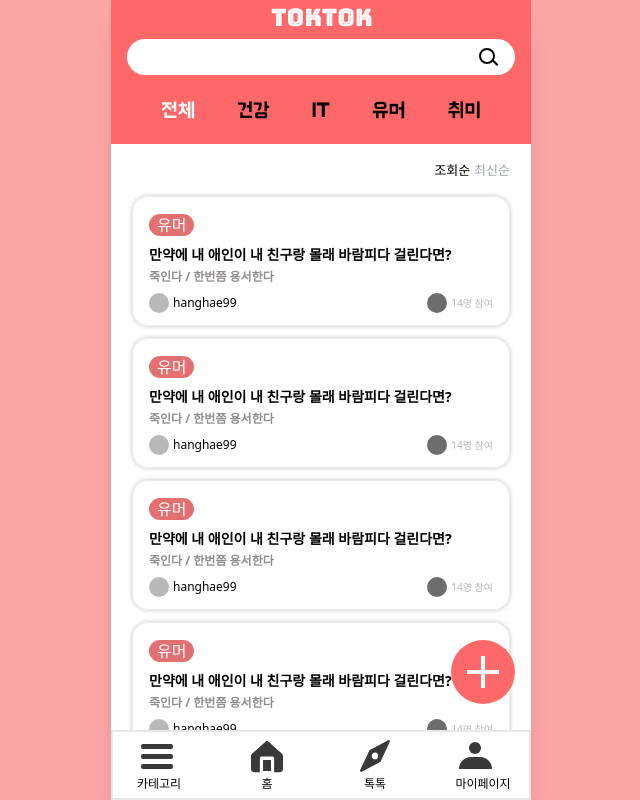
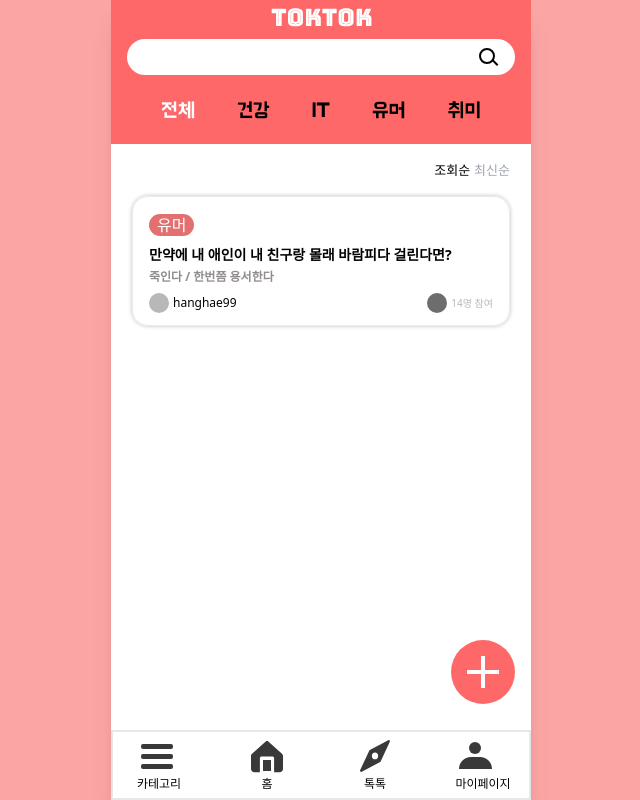
Before and after one commit to side-project-for-develop/frontend, a Next.js app: page /posts in a window 1280 px wide. Shown: the whole page, without its empty margins (319-959 px from the left). Built offline with nearby package versions, Linux system fonts and the light colour scheme.

Commit message:
feat: 네비게이션 to detail slug

```diff
--- /dev/null
+++ b/src/app/posts/[slug]/page.tsx
@@ -0,0 +1,11 @@
+"use client";
+
+const Page = () => {
+  return (
+    <div className="relative flex flex-col items-center gap-6 min-h-screen overflow-hidden sm:gap-4">
+      dd
+    </div>
+  );
+};
+
+export default Page;
--- a/src/app/posts/page.tsx
+++ b/src/app/posts/page.tsx
@@ -4,6 +4,7 @@ import Logo_H_W from "@/assets/logo_horizontal_white.svg";
 import AddPostComponent from "@/components/Common/AddPostComponent";
 import SearchIcon from "@/assets/search.svg";
 import { useState } from "react";
+import { useRouter } from "next/navigation";
 
 type Category = "전체" | "건강" | "IT" | "유머" | "취미";
 type Sorting = "조회순" | "최신순";
@@ -11,6 +12,7 @@ const categories: Category[] = ["전체", "건강", "IT", "유머", "취미"];
 const sorts: Sorting[] = ["조회순", "최신순"];
 
 const Page = () => {
+  const router = useRouter();
   const [selectedCategory, setSelectedCategory] = useState<string>("전체");
   const [selectedSort, setSelectedSort] = useState<string>("조회순");
   const renderFunction = (value: string, type: "category" | "sort") => {
@@ -38,6 +40,10 @@ const Page = () => {
         {value}
       </div>
     );
+  };
+
+  const onDetailNavigator = () => {
+    router.push("/posts/5");
   };
 
   return (
@@ -75,196 +81,10 @@ const Page = () => {
       {/* Cards */}
       <div className=" w-[100%] flex flex-col items-center mb-[80px]">
         {/* Card */}
-        <div className="w-[90%] flex flex-col w-30 border border-[#eceaea] rounded-2xl mt-3 shadow-postBox pb-3 cursor-pointer">
-          {/* Category */}
-          <div className="mx-4 mt-4">
-            <span className="bg-[#E37070] text-white px-2 rounded-xl ">
-              유머
-            </span>
-          </div>
-          {/* Title */}
-          <div className="text-sm font-bold mx-4 mt-2 mb-1">
-            만약에 내 애인이 내 친구랑 몰래 바람피다 걸린다면?
-          </div>
-          {/* Subtitle */}
-          <div className="text-xs text-[#918d8d] font-bold mx-4">
-            죽인다 / 한번쯤 용서한다
-          </div>
-          {/* User Profile, Name         How many people joined */}
-          <div className="flex justify-between mx-4 mt-2">
-            <div className="flex gap-1 items-center">
-              <div className="bg-[#B8B8B8] w-5 h-5 rounded-full" />
-              <div className="text-xs">hanghae99</div>
-            </div>
-            <div className="flex gap-1 items-center">
-              <div className="bg-[#6e6d6d] w-5 h-5 rounded-full" />
-              <div className="text-[10px] text-[#B8B8B8]">14명 참여</div>
-            </div>
-          </div>
-        </div>
-        <div className="w-[90%] flex flex-col w-30 border border-[#eceaea] rounded-2xl mt-3 shadow-postBox pb-3 cursor-pointer">
-          {/* Category */}
-          <div className="mx-4 mt-4">
-            <span className="bg-[#E37070] text-white px-2 rounded-xl ">
-              유머
-            </span>
-          </div>
-          {/* Title */}
-          <div className="text-sm font-bold mx-4 mt-2 mb-1">
-            만약에 내 애인이 내 친구랑 몰래 바람피다 걸린다면?
-          </div>
-          {/* Subtitle */}
-          <div className="text-xs text-[#918d8d] font-bold mx-4">
-            죽인다 / 한번쯤 용서한다
-          </div>
-          {/* User Profile, Name         How many people joined */}
-          <div className="flex justify-between mx-4 mt-2">
-            <div className="flex gap-1 items-center">
-              <div className="bg-[#B8B8B8] w-5 h-5 rounded-full" />
-              <div className="text-xs">hanghae99</div>
-            </div>
-            <div className="flex gap-1 items-center">
-              <div className="bg-[#6e6d6d] w-5 h-5 rounded-full" />
-              <div className="text-[10px] text-[#B8B8B8]">14명 참여</div>
-            </div>
-          </div>
-        </div>
-        <div className="w-[90%] flex flex-col w-30 border border-[#eceaea] rounded-2xl mt-3 shadow-postBox pb-3 cursor-pointer">
-          {/* Category */}
-          <div className="mx-4 mt-4">
-            <span className="bg-[#E37070] text-white px-2 rounded-xl ">
-              유머
-            </span>
-          </div>
-          {/* Title */}
-          <div className="text-sm font-bold mx-4 mt-2 mb-1">
-            만약에 내 애인이 내 친구랑 몰래 바람피다 걸린다면?
-          </div>
-          {/* Subtitle */}
-          <div className="text-xs text-[#918d8d] font-bold mx-4">
-            죽인다 / 한번쯤 용서한다
-          </div>
-          {/* User Profile, Name         How many people joined */}
-          <div className="flex justify-between mx-4 mt-2">
-            <div className="flex gap-1 items-center">
-              <div className="bg-[#B8B8B8] w-5 h-5 rounded-full" />
-              <div className="text-xs">hanghae99</div>
-            </div>
-            <div className="flex gap-1 items-center">
-              <div className="bg-[#6e6d6d] w-5 h-5 rounded-full" />
-              <div className="text-[10px] text-[#B8B8B8]">14명 참여</div>
-            </div>
-          </div>
-        </div>
-        <div className="w-[90%] flex flex-col w-30 border border-[#eceaea] rounded-2xl mt-3 shadow-postBox pb-3 cursor-pointer">
-          {/* Category */}
-          <div className="mx-4 mt-4">
-            <span className="bg-[#E37070] text-white px-2 rounded-xl ">
-              유머
-            </span>
-          </div>
-          {/* Title */}
-          <div className="text-sm font-bold mx-4 mt-2 mb-1">
-            만약에 내 애인이 내 친구랑 몰래 바람피다 걸린다면?
-          </div>
-          {/* Subtitle */}
-          <div className="text-xs text-[#918d8d] font-bold mx-4">
-            죽인다 / 한번쯤 용서한다
-          </div>
-          {/* User Profile, Name         How many people joined */}
-          <div className="flex justify-between mx-4 mt-2">
-            <div className="flex gap-1 items-center">
-              <div className="bg-[#B8B8B8] w-5 h-5 rounded-full" />
-              <div className="text-xs">hanghae99</div>
-            </div>
-            <div className="flex gap-1 items-center">
-              <div className="bg-[#6e6d6d] w-5 h-5 rounded-full" />
-              <div className="text-[10px] text-[#B8B8B8]">14명 참여</div>
-            </div>
-          </div>
-        </div>
-        <div className="w-[90%] flex flex-col w-30 border border-[#eceaea] rounded-2xl mt-3 shadow-postBox pb-3 cursor-pointer">
-          {/* Category */}
-          <div className="mx-4 mt-4">
-            <span className="bg-[#E37070] text-white px-2 rounded-xl ">
-              유머
-            </span>
-          </div>
-          {/* Title */}
-          <div className="text-sm font-bold mx-4 mt-2 mb-1">
-            만약에 내 애인이 내 친구랑 몰래 바람피다 걸린다면?
-          </div>
-          {/* Subtitle */}
-          <div className="text-xs text-[#918d8d] font-bold mx-4">
-            죽인다 / 한번쯤 용서한다
-          </div>
-          {/* User Profile, Name         How many people joined */}
-          <div className="flex justify-between mx-4 mt-2">
-            <div className="flex gap-1 items-center">
-              <div className="bg-[#B8B8B8] w-5 h-5 rounded-full" />
-              <div className="text-xs">hanghae99</div>
-            </div>
-            <div className="flex gap-1 items-center">
-              <div className="bg-[#6e6d6d] w-5 h-5 rounded-full" />
-              <div className="text-[10px] text-[#B8B8B8]">14명 참여</div>
-            </div>
-          </div>
-        </div>
-        <div className="w-[90%] flex flex-col w-30 border border-[#eceaea] rounded-2xl mt-3 shadow-postBox pb-3 cursor-pointer">
-          {/* Category */}
-          <div className="mx-4 mt-4">
-            <span className="bg-[#E37070] text-white px-2 rounded-xl ">
-              유머
-            </span>
-          </div>
-          {/* Title */}
-          <div className="text-sm font-bold mx-4 mt-2 mb-1">
-            만약에 내 애인이 내 친구랑 몰래 바람피다 걸린다면?
-          </div>
-          {/* Subtitle */}
-          <div className="text-xs text-[#918d8d] font-bold mx-4">
-            죽인다 / 한번쯤 용서한다
-          </div>
-          {/* User Profile, Name         How many people joined */}
-          <div className="flex justify-between mx-4 mt-2">
-            <div className="flex gap-1 items-center">
-              <div className="bg-[#B8B8B8] w-5 h-5 rounded-full" />
-              <div className="text-xs">hanghae99</div>
-            </div>
-            <div className="flex gap-1 items-center">
-              <div className="bg-[#6e6d6d] w-5 h-5 rounded-full" />
-              <div className="text-[10px] text-[#B8B8B8]">14명 참여</div>
-            </div>
-          </div>
-        </div>
-        <div className="w-[90%] flex flex-col w-30 border border-[#eceaea] rounded-2xl mt-3 shadow-postBox pb-3 cursor-pointer">
-          {/* Category */}
-          <div className="mx-4 mt-4">
-            <span className="bg-[#E37070] text-white px-2 rounded-xl ">
-              유머
-            </span>
-          </div>
-          {/* Title */}
-          <div className="text-sm font-bold mx-4 mt-2 mb-1">
-            만약에 내 애인이 내 친구랑 몰래 바람피다 걸린다면?
-          </div>
-          {/* Subtitle */}
-          <div className="text-xs text-[#918d8d] font-bold mx-4">
-            죽인다 / 한번쯤 용서한다
-          </div>
-          {/* User Profile, Name         How many people joined */}
-          <div className="flex justify-between mx-4 mt-2">
-            <div className="flex gap-1 items-center">
-              <div className="bg-[#B8B8B8] w-5 h-5 rounded-full" />
-              <div className="text-xs">hanghae99</div>
-            </div>
-            <div className="flex gap-1 items-center">
-              <div className="bg-[#6e6d6d] w-5 h-5 rounded-full" />
-              <div className="text-[10px] text-[#B8B8B8]">14명 참여</div>
-            </div>
-          </div>
-        </div>
-        <div className="w-[90%] flex flex-col w-30 border border-[#eceaea] rounded-2xl mt-3 shadow-postBox pb-3 cursor-pointer">
+        <div
+          className="w-[90%] flex flex-col w-30 border border-[#eceaea] rounded-2xl mt-3 shadow-postBox pb-3 cursor-pointer"
+          onClick={onDetailNavigator}
+        >
           {/* Category */}
           <div className="mx-4 mt-4">
             <span className="bg-[#E37070] text-white px-2 rounded-xl ">
```
